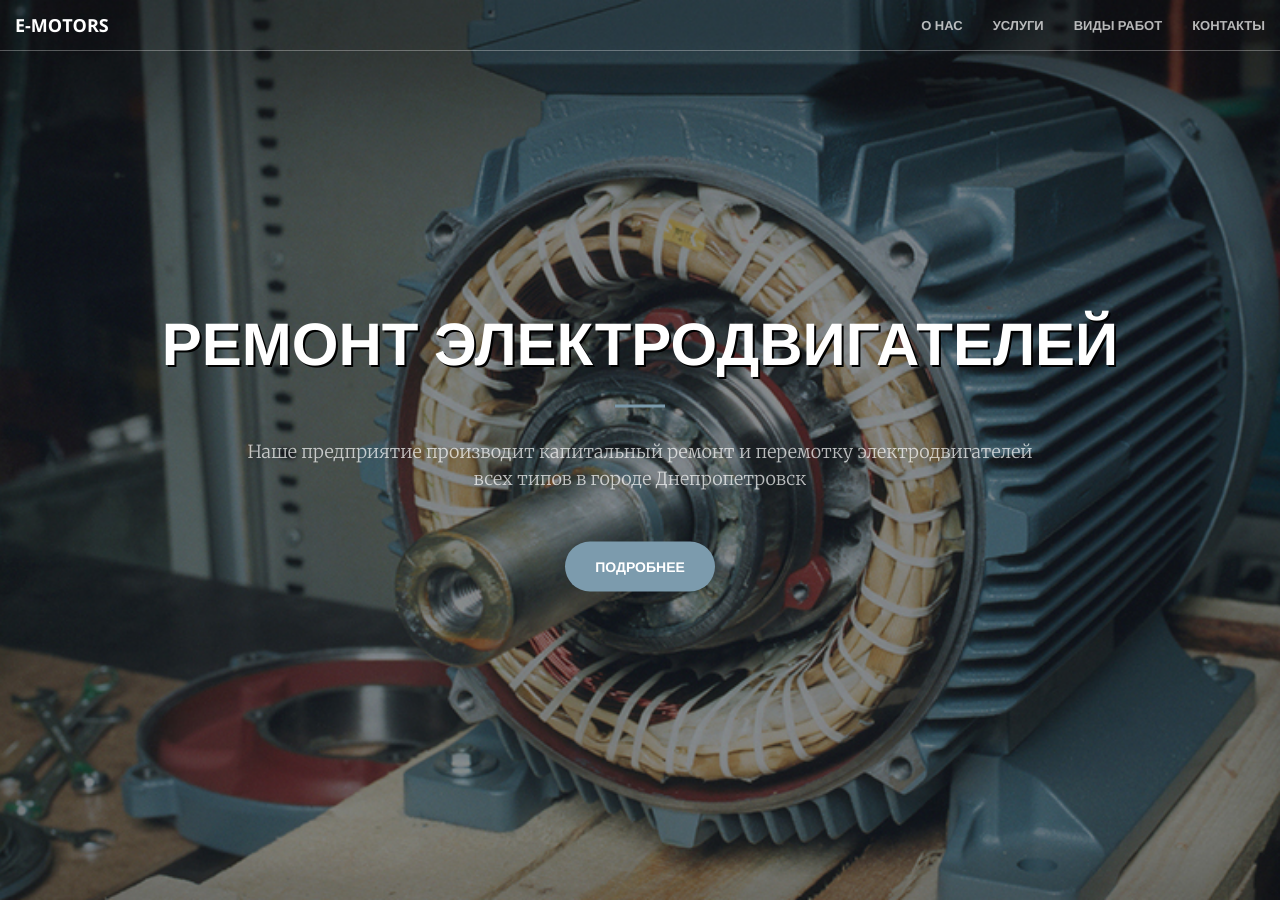
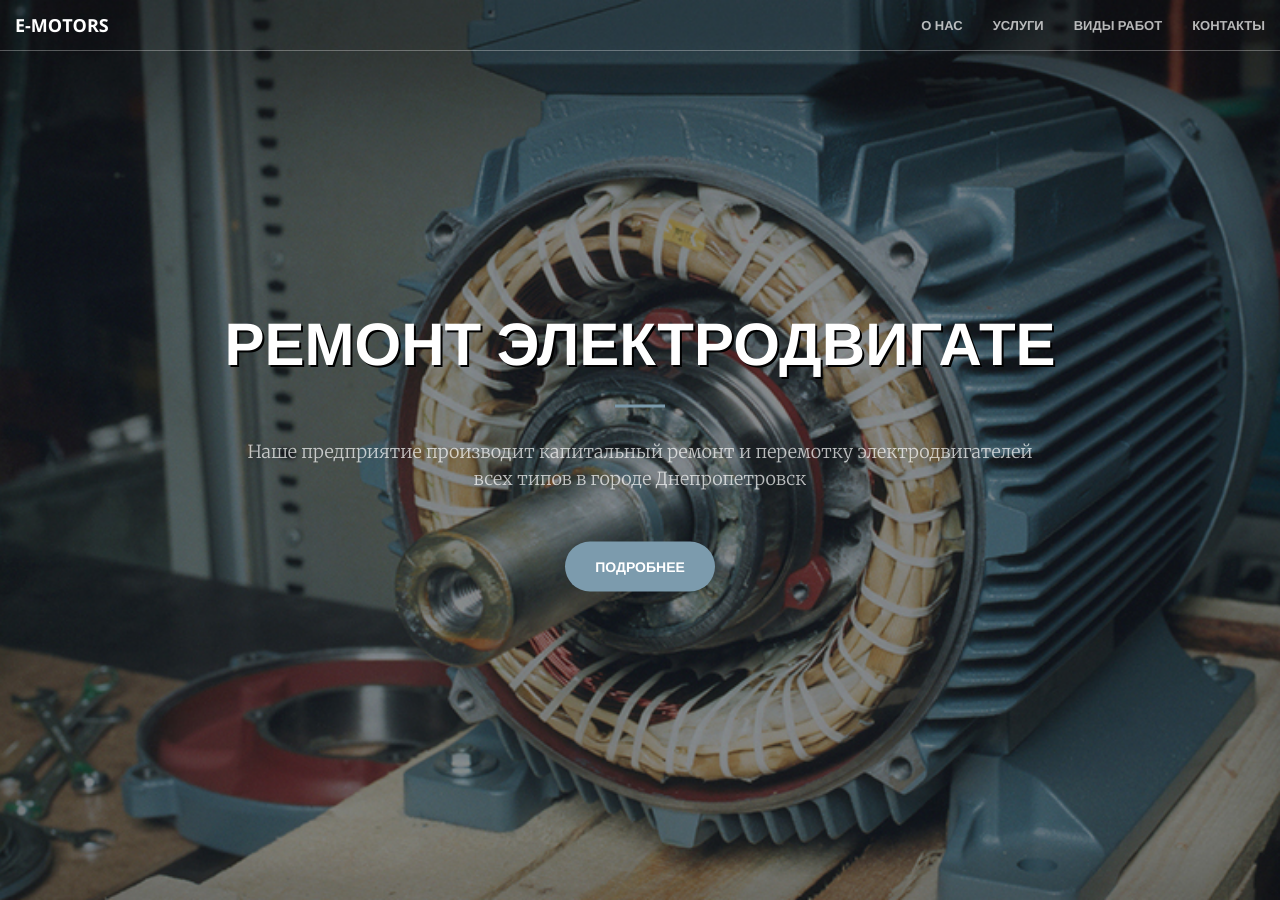
Before and after one commit to Magnum800/e-motors, a Jekyll site: the page built from index.html, in a window 1280 px wide and 900 px high. Built offline with Jekyll 4.4.1, drawn with Linux system fonts in a browser that asks for light colours.

Commit message:
Update header.html

```diff
--- a/_includes/header.html
+++ b/_includes/header.html
@@ -1,7 +1,7 @@
 <header>
     <div class="header-content">
         <div class="header-content-inner">
-            <h1>ремонт электродвигателей</h1>
+            <h1>ремонт электродвигате</h1>
             <hr>
             <p>Наше предприятие производит капитальный ремонт и перемотку электродвигателей всех типов
                в городе Днепропетровск</p>
```
